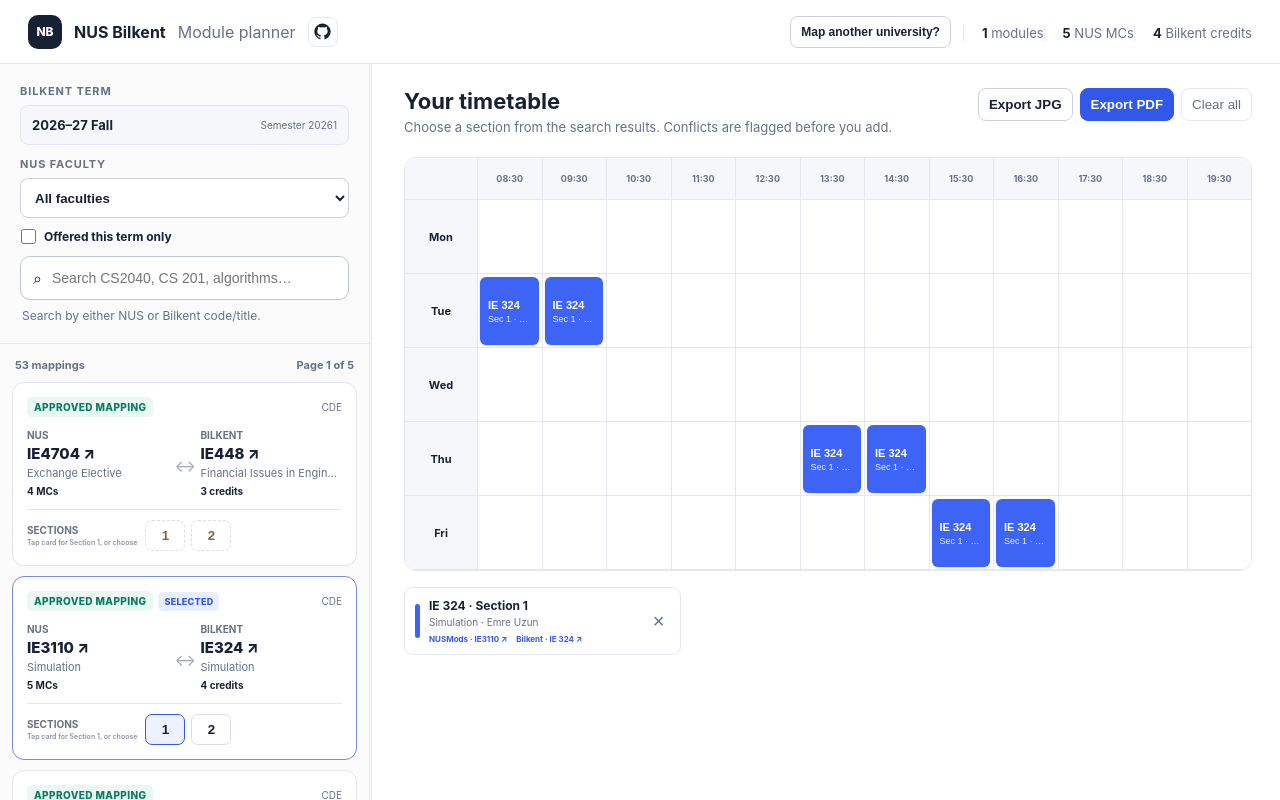
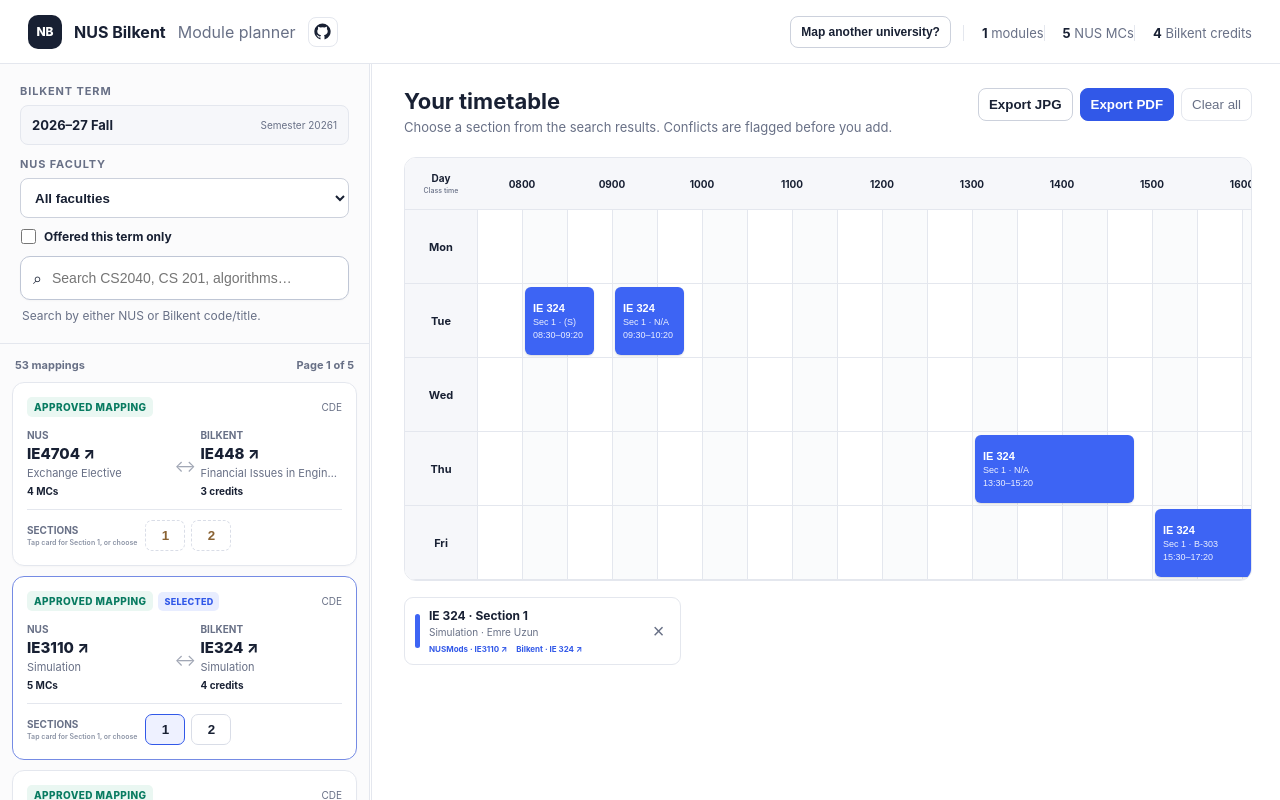
Before and after one commit to raihahahan/nus-bilkent-mods, a Next.js app: page / in a window 1280 px wide. Both pictures are taken after a click on the element 184 px from the left and 668 px from the top of the page. Built offline with nearby package versions, Linux system fonts and the light colour scheme.

Commit message:
ui changes

```diff
--- a/app/export.css
+++ b/app/export.css
@@ -179,9 +179,9 @@
 }
 
 .timetable.daysAsRows {
-  grid-template-columns: 72px repeat(12, minmax(62px, 1fr));
-  grid-template-rows: 42px repeat(5, 74px);
-  min-width: 816px;
+  grid-template-columns: 72px repeat(75, minmax(15px, 1fr));
+  grid-template-rows: 52px repeat(5, 74px);
+  min-width: 1197px;
 }
 
 .daysAsRows .corner,
@@ -194,21 +194,40 @@
   position: sticky;
   left: 0;
   z-index: 4;
+  display: flex;
+  flex-direction: column;
+  align-items: center;
+  justify-content: center;
+  font-size: 10px;
+  font-weight: 750;
+}
+
+.daysAsRows .corner small {
+  margin-top: 2px;
+  color: var(--muted);
+  font-size: 7px;
+  font-weight: 500;
 }
 
 .daysAsRows .timeHeader {
-  display: grid;
-  place-items: center;
-  border-left: 1px solid var(--line);
+  display: flex;
+  flex-direction: column;
+  align-items: center;
+  justify-content: center;
   color: var(--muted);
-  font-size: 9px;
-  font-weight: 650;
+}
+
+.daysAsRows .timeHeader b {
+  color: var(--ink);
+  font-size: 10px;
+  font-weight: 700;
+  line-height: 1;
 }
 
 .daysAsRows .dayRow {
   grid-column: 1 / -1;
   display: grid;
-  grid-template-columns: 72px repeat(12, minmax(62px, 1fr));
+  grid-template-columns: 72px repeat(25, minmax(45px, 1fr));
   pointer-events: none;
 }
 
@@ -228,6 +247,10 @@
   border-right: 0;
   border-left: 1px solid var(--line);
   border-bottom: 1px solid var(--line);
+}
+
+.daysAsRows .cell:nth-child(odd) {
+  background: #fafbfc;
 }
 
 .eventStack .event {
--- a/components/Planner.tsx
+++ b/components/Planner.tsx
@@ -18,6 +18,8 @@ type Selected = { id: string; code: string; name: string; section: string; secti
 
 const days = ["Mon", "Tue", "Wed", "Thu", "Fri", "Sat", "Sun"];
 const hours = Array.from({ length: 14 }, (_, i) => `${String(i + 8).padStart(2, "0")}:30`);
+const timeRange = (hourIndex: number) => `${hours[hourIndex]}–${String(hourIndex + 9).padStart(2, "0")}:20`;
+const timelineLabels = Array.from({ length: 13 }, (_, index) => `${String(index + 8).padStart(2, "0")}00`);
 const palette = ["#3d64f4", "#dc5c3f", "#099779", "#8a55cc", "#c28205", "#277b9b"];
 const alternativePalette = [
   { border: "#3158e8", background: "#dfe6ffcc", text: "#2645ad" },
@@ -42,6 +44,19 @@ function slots(section: Section) {
     const index = Number(raw);
     return { day: index % 7, hour: Math.floor(index / 7), room };
   });
+}
+function consecutiveBlocks(section: Section) {
+  const ordered = slots(section).filter(slot => slot.day < 5 && slot.hour < 12)
+    .sort((a, b) => a.day - b.day || a.hour - b.hour);
+  return ordered.reduce<{ day: number; hour: number; length: number; room: string }[]>((blocks, slot) => {
+    const previous = blocks[blocks.length - 1];
+    if (previous && previous.day === slot.day && previous.room === slot.room && previous.hour + previous.length === slot.hour) {
+      previous.length += 1;
+    } else {
+      blocks.push({ ...slot, length: 1 });
+    }
+    return blocks;
+  }, []);
 }
 
 export default function Planner({ partner, mappings, offerings }: { partner: PartnerConfig; mappings: Mapping[]; offerings: Record<string, Offerings> }) {
@@ -211,11 +226,11 @@ Do not invent offerings or meeting times. Prefer official sources and keep partn
     return sum + (m ? (normalize(m.puCourse1) === normalize(item.code) ? m.puCrse1Units : m.puCrse2Units) : 0);
   }, 0);
   const timetableGroups = useMemo(() => {
-    const groups = new Map<string, { item: Selected; colorIndex: number; day: number; hour: number; room: string }[]>();
-    selected.forEach((item, colorIndex) => slots(item.sectionData).filter(slot => slot.day < 5 && slot.hour < 12).forEach(slot => {
-      const key = `${slot.day}-${slot.hour}`;
+    const groups = new Map<string, { item: Selected; colorIndex: number; day: number; hour: number; length: number; room: string }[]>();
+    selected.forEach((item, colorIndex) => consecutiveBlocks(item.sectionData).forEach(block => {
+      const key = `${block.day}-${block.hour}-${block.length}`;
       const group = groups.get(key) ?? [];
-      group.push({ item, colorIndex, ...slot });
+      group.push({ item, colorIndex, ...block });
       groups.set(key, group);
     }));
     return [...groups.entries()];
@@ -226,12 +241,12 @@ Do not invent offerings or meeting times. Prefer official sources and keep partn
     const selectedCourse = selected.find(item => item.code === previewCode);
     const course = courseByCode.get(normalize(previewCode));
     if (!selectedCourse || !course) return [];
-    const groups = new Map<string, { section: string; colorIndex: number; day: number; hour: number; room: string }[]>();
+    const groups = new Map<string, { section: string; colorIndex: number; day: number; hour: number; length: number; room: string }[]>();
     Object.entries(course.sections).filter(([section]) => section !== selectedCourse.section).forEach(([section, sectionData], colorIndex) => {
-      slots(sectionData).filter(slot => slot.day < 5 && slot.hour < 12).forEach(slot => {
-        const key = `${slot.day}-${slot.hour}`;
+      consecutiveBlocks(sectionData).forEach(block => {
+        const key = `${block.day}-${block.hour}-${block.length}`;
         const group = groups.get(key) ?? [];
-        group.push({ section, colorIndex, ...slot });
+        group.push({ section, colorIndex, ...block });
         groups.set(key, group);
       });
     });
@@ -287,15 +302,15 @@ Do not invent offerings or meeting times. Prefer official sources and keep partn
         <div className="exportTitle"><b>{partner.plannerTitle} timetable</b><div className="exportMeta"><span>{partner.term.label} · Semester {partner.term.code}</span><strong>{totalNus} NUS MCs · {totalPartnerCredits} {partner.partnerCreditsLabel}</strong></div></div>
         {unscheduledSelected.length > 0 && <div className="unscheduledNotice"><b>Time not published</b><span>{unscheduledSelected.map(item => `${item.code} · Section ${item.section}`).join(" · ")}</span><small>These modules are selected, but {partner.shortName} has not published meeting times yet, so they cannot be placed or clash-checked.</small></div>}
         <div className="timetableWrap"><div className="timetable daysAsRows">
-          <div className="corner" />{hours.slice(0, 12).map(hour => <div className="timeHeader" key={hour}>{hour}</div>)}
-          {days.slice(0, 5).map((day, d) => <div className="dayRow" key={day} style={{ gridRow: d + 2 }}><div className="dayLabel">{day}</div>{hours.slice(0, 12).map(hour => <div className="cell" key={hour} />)}</div>)}
-          {previewGroups.map(([key, group]) => <div key={`preview-${key}`} className="ghostStack" style={{ gridColumn: group[0].hour + 2, gridRow: group[0].day + 2 }}>
-            {group.map(({ section, colorIndex, room }) => { const color = alternativePalette[colorIndex % alternativePalette.length]; return <button type="button" className="ghostEvent" key={`${section}-${room}`} onClick={() => choosePreviewSection(section)} style={{ borderColor: color.border, background: color.background, color: color.text }} title={`Switch ${previewCode} to Section ${section}`}><b>{previewCode}</b><small>Sec {section} · {room}</small></button>; })}
+          <div className="corner"><span>Day</span><small>Class time</small></div>{timelineLabels.map((label, index) => <div className="timeHeader" key={label} style={{ gridColumn: `${index * 6 + 2} / span ${index === timelineLabels.length - 1 ? 3 : 6}` }}><b>{label}</b></div>)}
+          {days.slice(0, 5).map((day, d) => <div className="dayRow" key={day} style={{ gridRow: d + 2 }}><div className="dayLabel">{day}</div>{Array.from({ length: 25 }, (_, index) => <div className="cell" key={index} />)}</div>)}
+          {previewGroups.map(([key, group]) => <div key={`preview-${key}`} className="ghostStack" style={{ gridColumn: `${group[0].hour * 6 + 5} / span ${group[0].length * 6 - 1}`, gridRow: group[0].day + 2 }}>
+            {group.map(({ section, colorIndex, room, hour, length }) => { const color = alternativePalette[colorIndex % alternativePalette.length]; return <button type="button" className="ghostEvent" key={`${section}-${room}`} onClick={() => choosePreviewSection(section)} style={{ borderColor: color.border, background: color.background, color: color.text }} title={`Switch ${previewCode} to Section ${section}`}><b>{previewCode}</b><small>Sec {section} · {room}</small><small>{hours[hour]}–{String(hour + length + 8).padStart(2, "0")}:20</small></button>; })}
           </div>)}
-          {timetableGroups.map(([key, group]) => <div key={key} className={`eventStack ${group.length > 1 ? "clash" : ""}`} style={{ gridColumn: group[0].hour + 2, gridRow: group[0].day + 2 }}>
-            {group.map(({ item, colorIndex, room }) => <button key={item.id} className={`event ${previewCode === item.code ? "previewing" : ""}`} onClick={() => setPreviewCode(code => code === item.code ? null : item.code)}
+          {timetableGroups.map(([key, group]) => <div key={key} className={`eventStack ${group.length > 1 ? "clash" : ""}`} style={{ gridColumn: `${group[0].hour * 6 + 5} / span ${group[0].length * 6 - 1}`, gridRow: group[0].day + 2 }}>
+            {group.map(({ item, colorIndex, room, hour, length }) => <button key={item.id} className={`event ${previewCode === item.code ? "previewing" : ""}`} onClick={() => setPreviewCode(code => code === item.code ? null : item.code)}
               style={{ background: palette[colorIndex % palette.length] }} title={`${group.length > 1 ? `Clashes with ${group.filter(x => x.item.id !== item.id).map(x => x.item.code).join(", ")} · ` : ""}${previewCode === item.code ? "Click to hide alternative sections" : "Click to preview alternative sections"}`}>
-              <b>{item.code}</b><small>Sec {item.section} · {room}</small>{group.length > 1 && <em>Clash</em>}
+              <b>{item.code}</b><small>Sec {item.section} · {room}</small><small>{hours[hour]}–{String(hour + length + 8).padStart(2, "0")}:20</small>{group.length > 1 && <em>Clash</em>}
             </button>)}
           </div>)}
         </div></div>
@@ -339,5 +354,5 @@ function Module({ side, code, title, credits, href, creditUnit }: { side: string
   return <div className="module"><small>{side}</small><a href={href} target="_blank" rel="noreferrer" onClick={e => e.stopPropagation()}>{code} ↗</a><span>{title}</span>{credits > 0 && <em>{credits} {side === "NUS" ? "MCs" : creditUnit}</em>}</div>;
 }
 function Sections({ course, addCourse, hasConflict, selected }: { course: FlatCourse; addCourse: (c: FlatCourse, s: string) => void; hasConflict: (s: Section, code?: string) => boolean; selected: Selected[] }) {
-  return <div className="sections"><span className="sectionsLabel">Sections<small>Tap card for Section 1, or choose</small></span>{Object.entries(course.sections).map(([number, section]) => { const active = selected.some(x => x.code === course.code && x.section === number); const conflict = hasConflict(section, course.code); const meetingSlots = slots(section); return <button key={number} className={active ? "active" : conflict ? "conflict" : meetingSlots.length === 0 ? "tba" : ""} onClick={e => { e.stopPropagation(); addCourse(course, number); }} title={meetingSlots.length === 0 ? `${section.instructor} · Schedule TBA` : `${conflict ? "Conflict · " : ""}${section.instructor} · ${meetingSlots.map(s => `${days[s.day]} ${hours[s.hour]}`).join(", ")}`}><b>{number}</b></button>; })}</div>;
+  return <div className="sections"><span className="sectionsLabel">Sections<small>Tap card for Section 1, or choose</small></span>{Object.entries(course.sections).map(([number, section]) => { const active = selected.some(x => x.code === course.code && x.section === number); const conflict = hasConflict(section, course.code); const meetingSlots = slots(section); return <button key={number} className={active ? "active" : conflict ? "conflict" : meetingSlots.length === 0 ? "tba" : ""} onClick={e => { e.stopPropagation(); addCourse(course, number); }} title={meetingSlots.length === 0 ? `${section.instructor} · Schedule TBA` : `${conflict ? "Conflict · " : ""}${section.instructor} · ${meetingSlots.map(s => `${days[s.day]} ${timeRange(s.hour)}`).join(", ")}`}><b>{number}</b></button>; })}</div>;
 }
```
